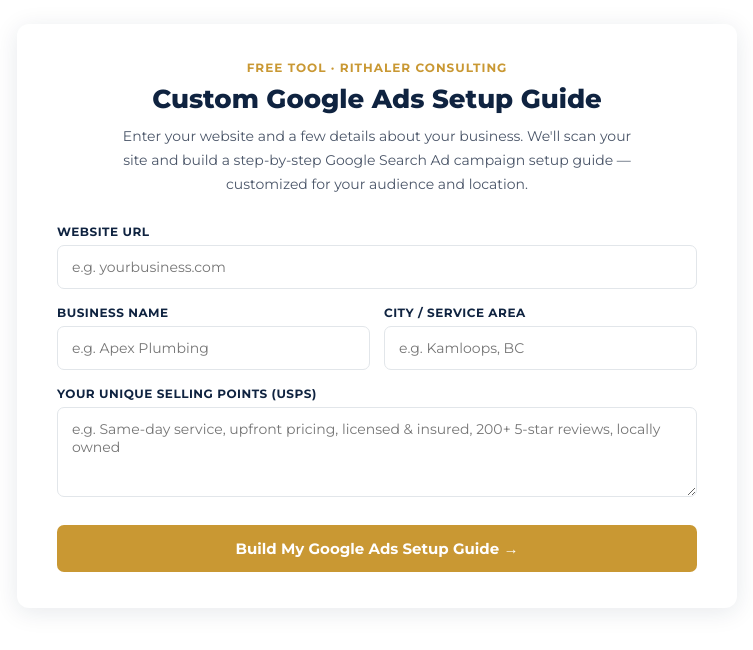
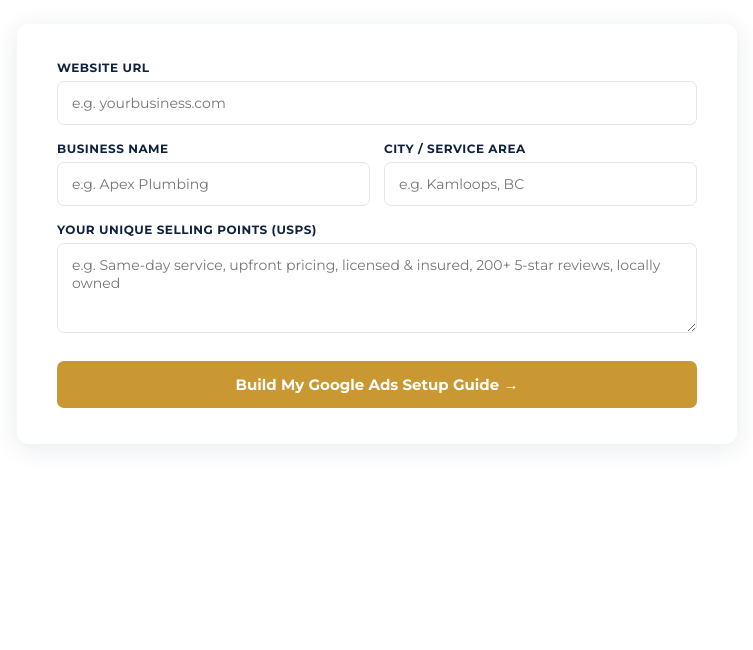
Before and after one commit to rithaler-consulting/ads-guide, a Next.js app: page / in a window 1280 px wide. Shown: the top 650 px of the page, without its empty margins (263-1016 px from the left). Built offline with nearby package versions, Linux system fonts and the light colour scheme.

Commit message:
remove form header

```diff
--- a/app/components/AdsGuide.jsx
+++ b/app/components/AdsGuide.jsx
@@ -307,19 +307,6 @@
     return (
       <div ref={containerRef} style={{ padding: '24px 16px 40px' }}>
         <div style={s.card}>
-          {/* Header */}
-          <div style={{ textAlign: 'center', marginBottom: 28 }}>
-            <p style={{ fontSize: 12, fontWeight: 700, color: GOLD, textTransform: 'uppercase', letterSpacing: 1, margin: '0 0 8px' }}>
-              Free Tool · Rithaler Consulting
-            </p>
-            <h1 style={{ fontSize: 26, fontWeight: 800, color: NAVY, margin: '0 0 10px' }}>
-              Custom Google Ads Setup Guide
-            </h1>
-            <p style={{ fontSize: 14, color: '#4a5568', lineHeight: 1.7, maxWidth: 520, margin: '0 auto' }}>
-              Enter your website and a few details about your business. We'll scan your site and build a step-by-step Google Search Ad campaign setup guide — customized for your audience and location.
-            </p>
-          </div>
-
           <form onSubmit={handleSubmitForm}>
             <div style={{ display: 'grid', gap: 16 }}>
               <div>
```
